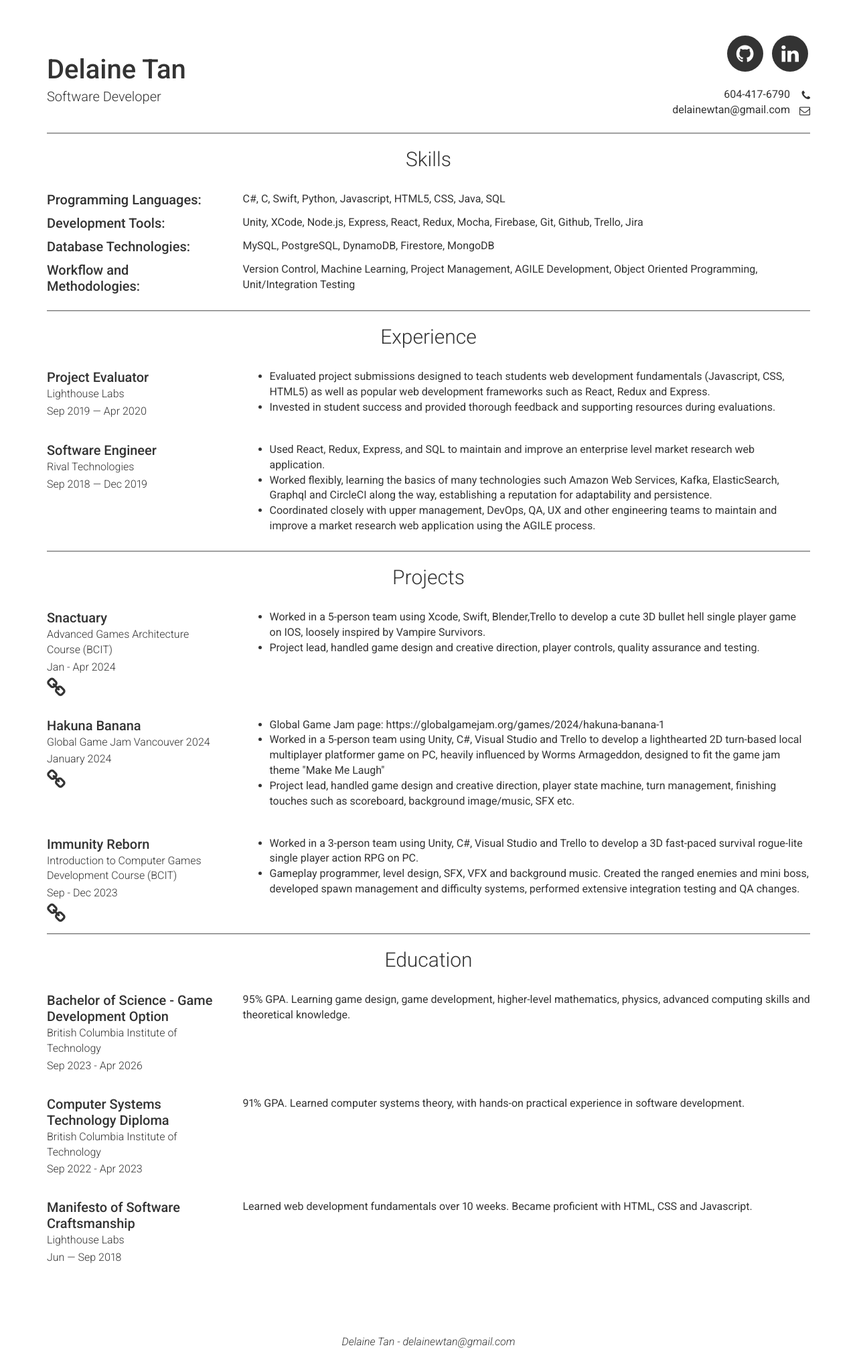
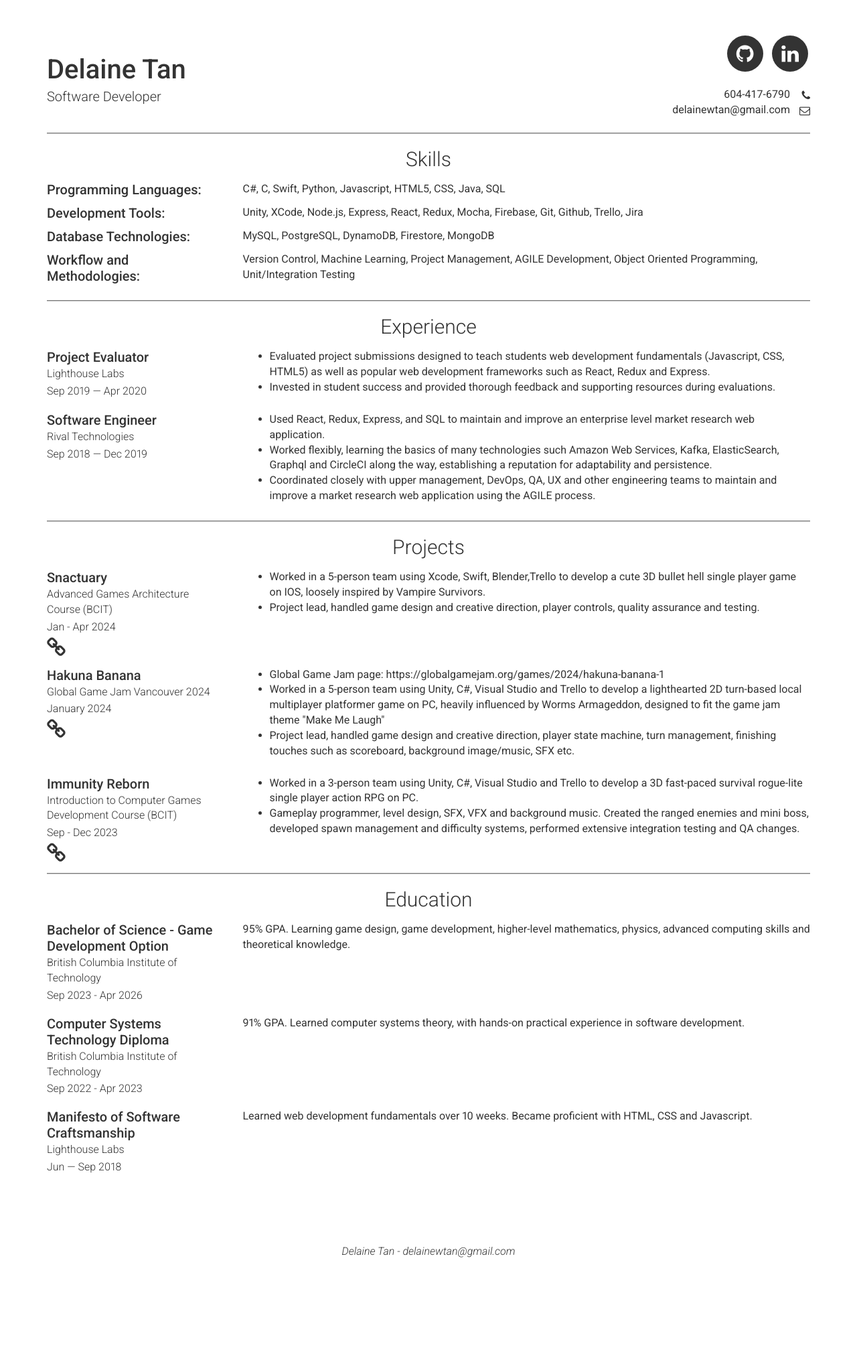
Before and after one commit to DelaineWTan/delainewtan.github.io, a Jekyll site: the page built from index.md, in a window 1280 px wide. Shown: the whole page at 67% size. Built offline with Jekyll 4.4.1, drawn with Linux system fonts in a browser that asks for light colours; after the commit the page ends 1892 px from its top, so only the background shows below that.

Commit message:
Adjust CSS for layout.

```diff
--- a/_sass/modern-resume-theme.scss
+++ b/_sass/modern-resume-theme.scss
@@ -97,7 +97,7 @@ ul.icons a {
 }
 
 .layout {
-  margin-top: 3em;
+  margin-top: 1.5em;
 
   .details {
     text-align: left;
```
